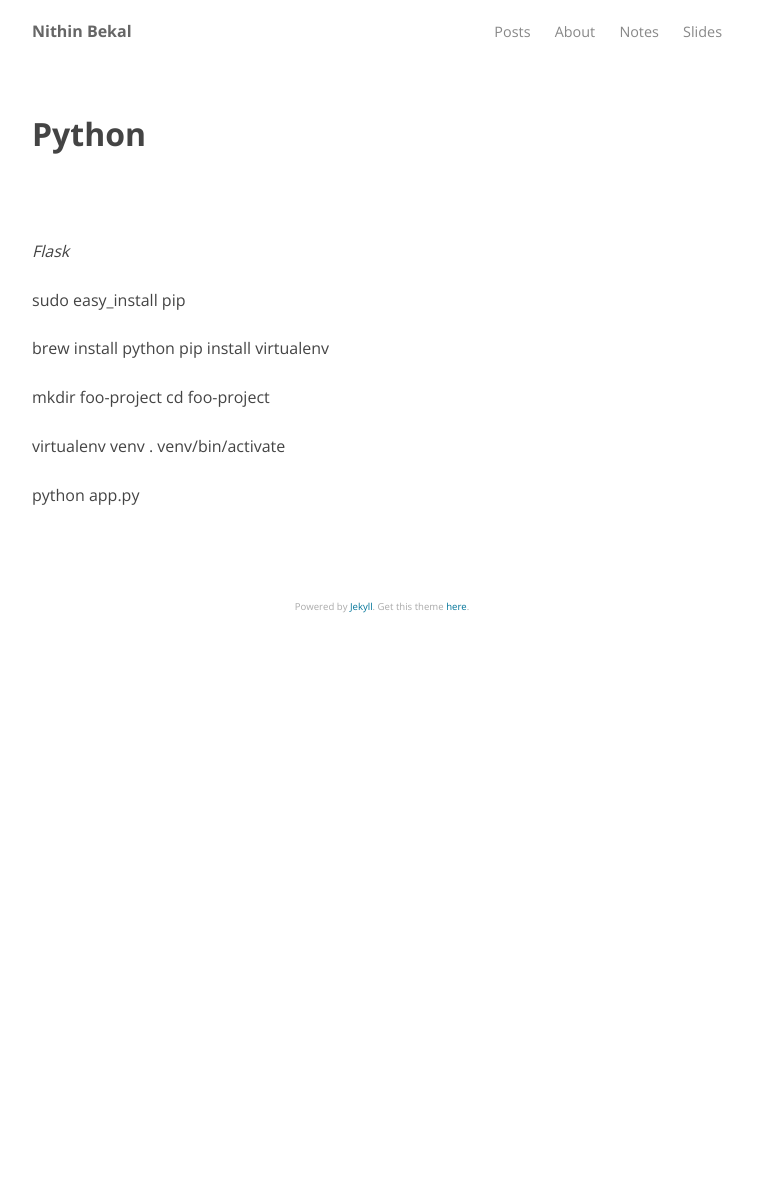
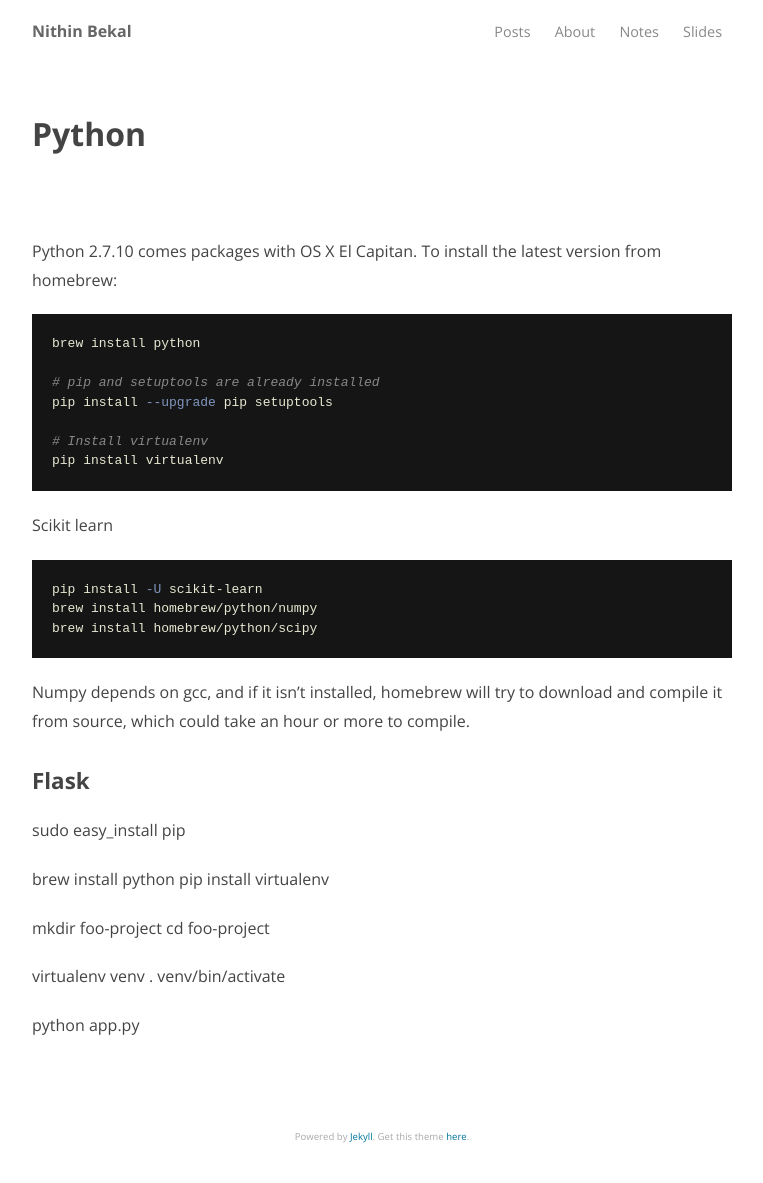
Before and after one commit to nithinbekal/nithinbekal.github.io, a Jekyll site: the page built from notes/python.md, in a window 1280 px wide. Shown: the whole page, without its empty margins (258-1021 px from the left). Built offline with Jekyll 4.4.1, drawn with Linux system fonts in a browser that asks for light colours; before the commit the page ends 900 px from its top, so only the background shows below that.

Commit message:
Sciit-learn notes

```diff
--- a/notes/python.md
+++ b/notes/python.md
@@ -3,7 +3,32 @@ layout: page
 title: "Python"
 ---
 
-*Flask*
+Python 2.7.10 comes packages with OS X El Capitan.
+To install the latest version from homebrew:
+
+{% highlight bash %}
+brew install python
+
+# pip and setuptools are already installed
+pip install --upgrade pip setuptools
+
+# Install virtualenv
+pip install virtualenv
+{% endhighlight %}
+
+Scikit learn
+
+{% highlight bash %}
+pip install -U scikit-learn
+brew install homebrew/python/numpy
+brew install homebrew/python/scipy
+{% endhighlight %}
+
+Numpy depends on gcc, and if it isn't installed, homebrew will try to download
+and compile it from source, which could take an hour or more to compile.
+
+
+### Flask
 
 sudo easy_install pip
 
```
